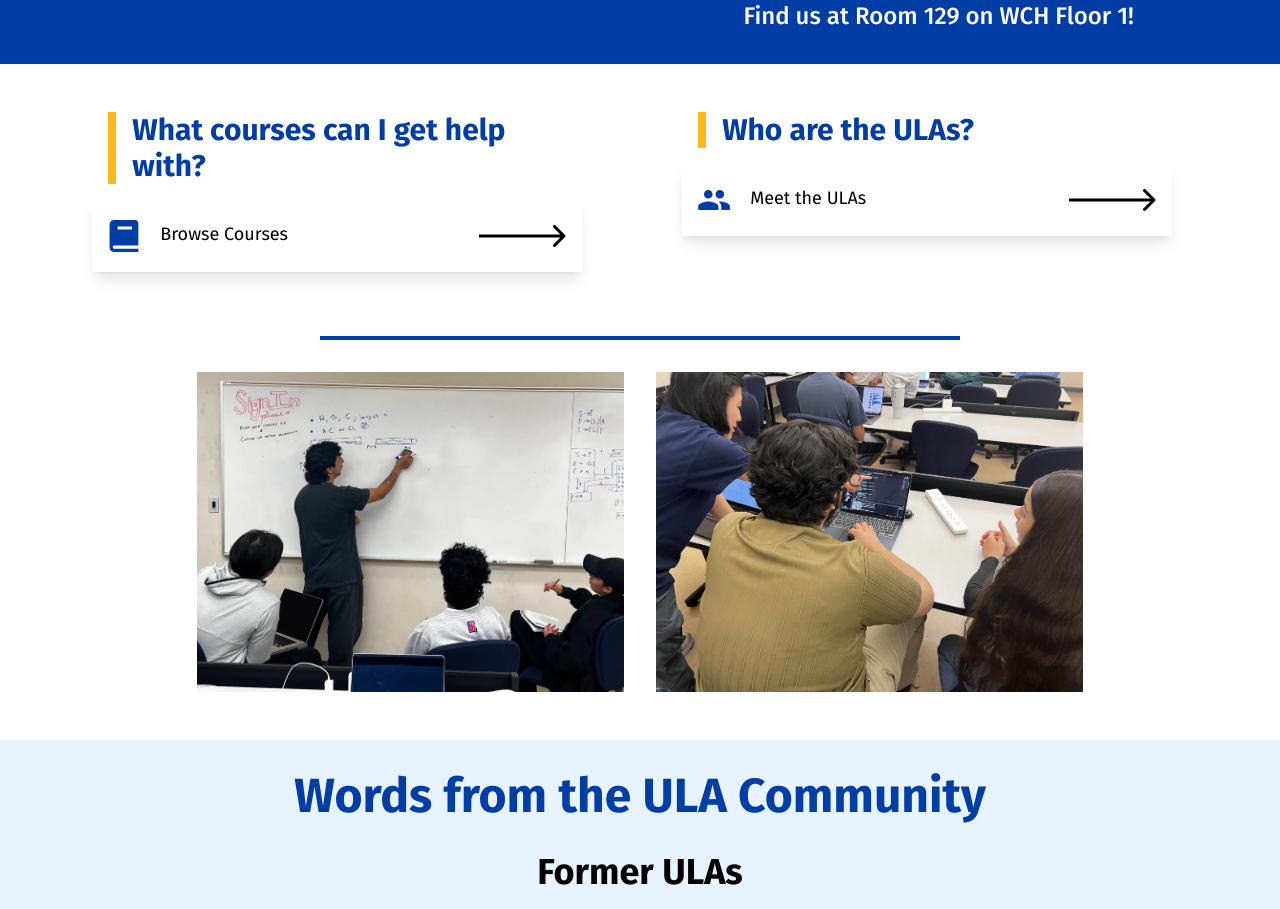
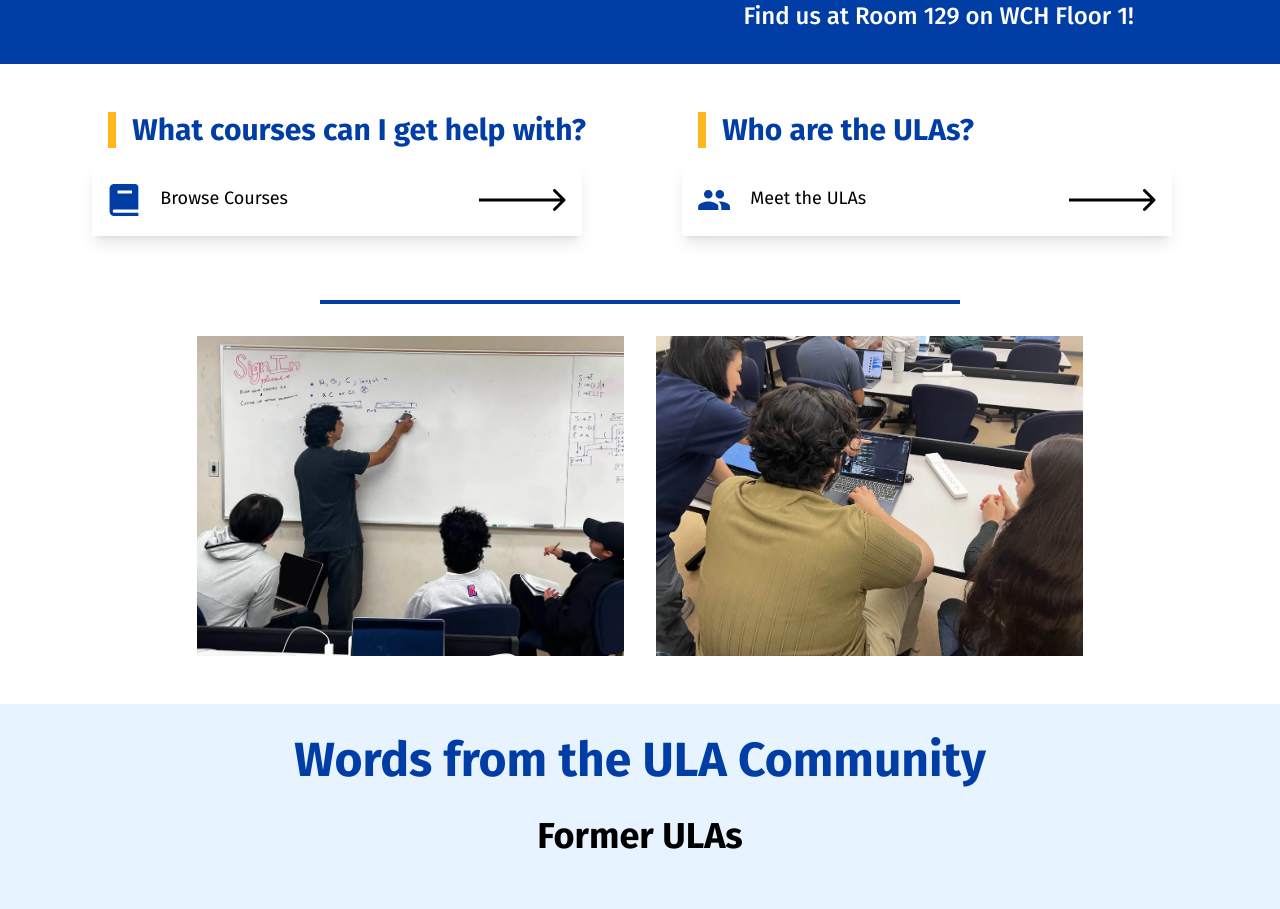
Before and after one commit to acm-ucr/cse-ula, a Next.js app: page / in a window 1280 px wide. Shown: the part 1568-2477 px from the top of the page. Built offline with nearby package versions, Linux system fonts and the light colour scheme.

Commit message:
Minor adjustments

```diff
--- a/src/components/home/InfoButtonHeader.tsx
+++ b/src/components/home/InfoButtonHeader.tsx
@@ -3,7 +3,7 @@ interface infoButtonHeaderProps {
 }
 const InfoButtonHeader = ({ text }: infoButtonHeaderProps) => {
   return (
-    <div className="m-4 border-l-8 border-ula-yellow-primary px-4 text-3xl font-bold text-ula-blue-primary">
+    <div className="xl:text-nowrap m-4 border-l-8 border-ula-yellow-primary px-4 text-3xl font-bold text-ula-blue-primary">
       {text}
     </div>
   );
--- a/src/components/home/Questions.tsx
+++ b/src/components/home/Questions.tsx
@@ -5,7 +5,7 @@ import baselinePeople from "@/public/home/baselinePeople.svg";
 
 const Questions = () => {
   return (
-    <div className="flex flex-col justify-evenly px-2 pt-8 xl:flex-row">
+    <div className="flex flex-col justify-evenly px-8 xl:px-2 pt-8 xl:flex-row">
       <div className="xl:w-2/5">
         <InfoButtonHeader text="What courses can I get help with?" />
         <InfoButton icon={blueBook} text="Browse Courses" link="/about" />
```
